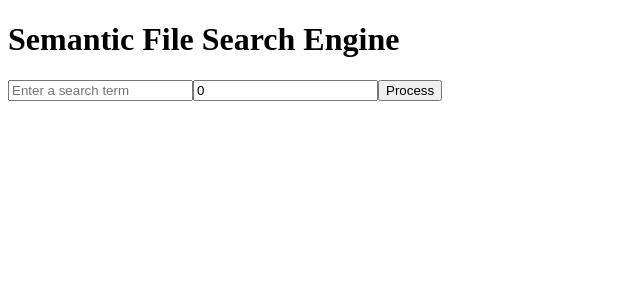
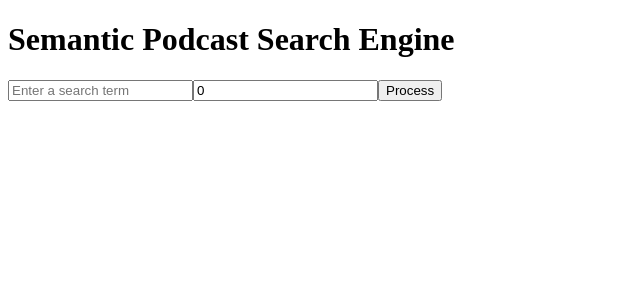
Before and after one commit to wwh15/semantic-file-search, a React (Create React App) app in the folder frontend/: page / in a window 1280 px wide. Shown: the top 300 px of the page, without its empty margins (0-640 px from the left). Built offline with nearby package versions, Linux system fonts and the light colour scheme.

Commit message:
changed title

```diff
--- a/frontend/src/App.js
+++ b/frontend/src/App.js
@@ -38,7 +38,7 @@ export default function App() {
   return (
     <div className = "App">
         {/*renders heading for component*/}
-        <h1> Semantic File Search Engine </h1>
+        <h1> Semantic Podcast Search Engine </h1>
 
         {/*creates form element onSubmit, when form is submitted handleSubmit called*/}
         <form onSubmit = {handleSubmit}>
```
